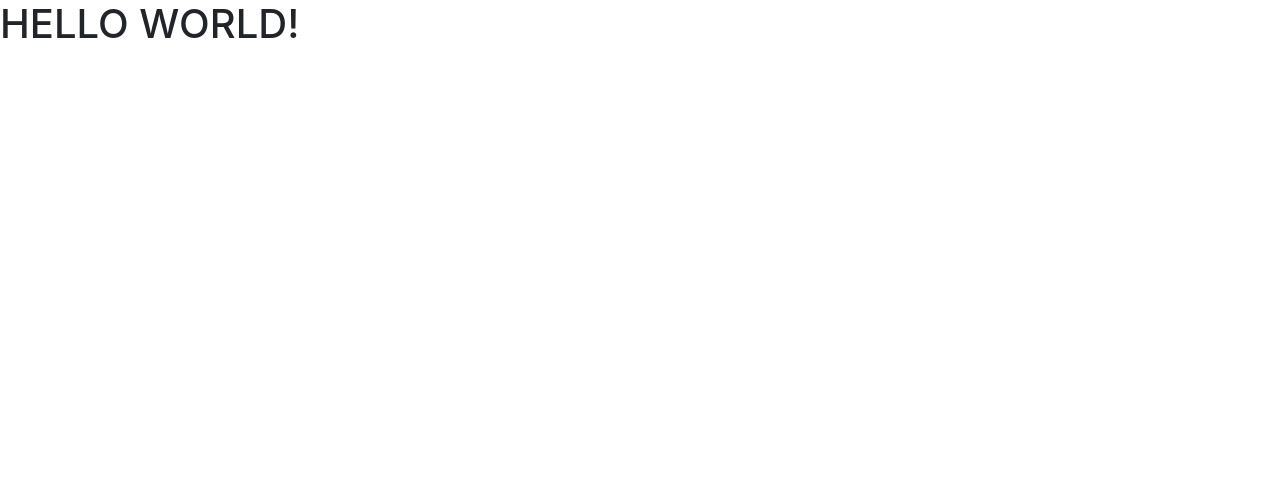
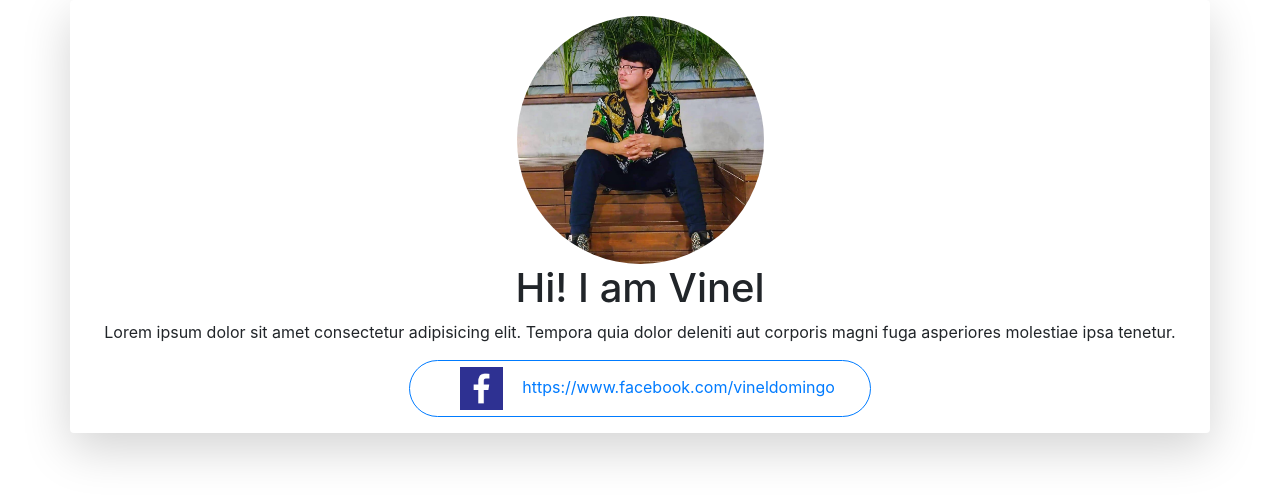
Before and after one commit to v1n3l/Boostrap, a plain HTML site: page index.html in a window 1280 px wide. Drawn offline with nearby package versions, Linux system fonts and the light colour scheme.

Commit message:
my second commit

```diff
--- a/index.html
+++ b/index.html
@@ -8,12 +8,20 @@
     <title>Document</title>
 </head>
 <body>
-    <script src="https://cdnjs.cloudflare.com/ajax/libs/jquery/3.6.1/jquery.min.js"></script>
+    <script src="https://cdnjs.cloudflare.com/ajax/libs/jquery/3.6.1/jquery.min.js" integrity="sha512-aVKKRRi/Q/YV+4mjoKBsE4x3H+BkegoM/em46NNlCqNTmUYADjBbeNefNxYV7giUp0VxICtqdrbqU7iVaeZNXA==" crossorigin="anonymous" referrerpolicy="no-referrer"></script>
     <script src="https://cdn.jsdelivr.net/npm/bootstrap@4.6.2/dist/js/bootstrap.bundle.min.js" integrity="sha384-Fy6S3B9q64WdZWQUiU+q4/2Lc9npb8tCaSX9FK7E8HnRr0Jz8D6OP9dO5Vg3Q9ct" crossorigin="anonymous"></script>
 
-    <h1>HELLO WORLD!</h1>
 
-   <div class = "container">
-   </div class>
+    <div class="container shadow-lg p-3 mb-5 bg-white rounded text-center" >
+        <img src= "pic.jpg" class="rounded-circle col-3" alt="vinel" id="para1">
+        <h1>Hi! I am Vinel</h1>
+        <p> Lorem ipsum dolor sit amet consectetur adipisicing elit. Tempora quia dolor deleniti aut corporis magni fuga asperiores molestiae ipsa tenetur.</p>
+        <button type="button" class="btn btn-outline-primary col-5 rounded-pill">
+        <img src= "logo.png" alt="miguel" class="col-2">
+        <a href="https://www.facebook.com/vineldomingo"target="_blank"> <span>https://www.facebook.com/vineldomingo</span> </a>
+
+        </button>
+
+        </div>
 </body>
 </html>
```
Also changed, not shown: logo.png (added), pic.jpg (added).
